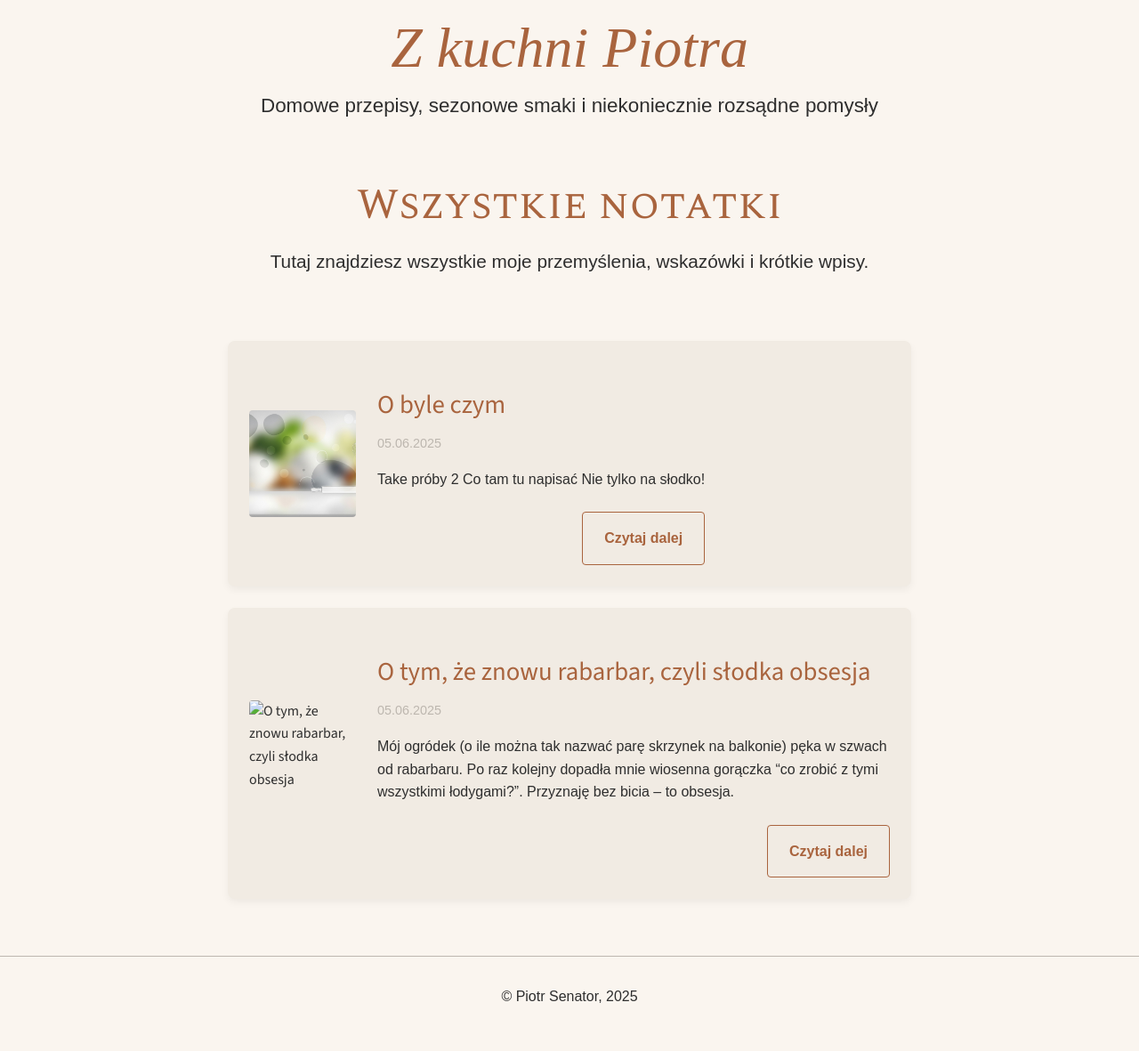
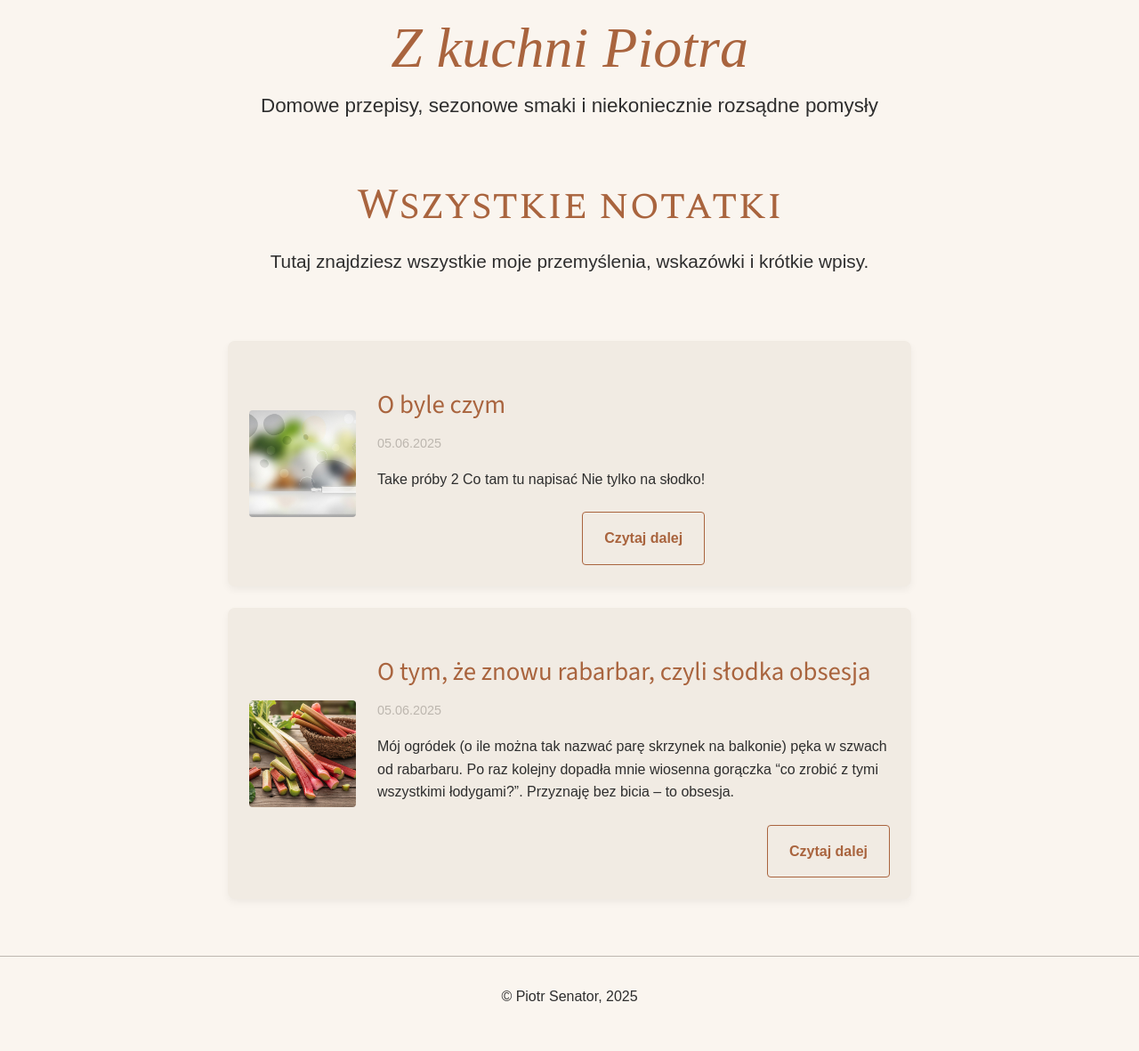
Before and after one commit to piotrsenator/kuchnia, a Jekyll site: the page built from notes.html, in a window 1280 px wide. Shown: the whole page at 89% size. Built offline with Jekyll 4.4.1, drawn with Linux system fonts in a browser that asks for light colours; some web fonts are replaced.

Commit message:
Update notes.html

```diff
--- a/notes.html
+++ b/notes.html
@@ -21,9 +21,9 @@ permalink: /notes/
                             {% assign image_prefix = '/images/notes/' %}
                             {% assign raw_image_name = note.image_main %}
                             {% assign final_image_path = nil %}
-
                             {% if raw_image_name %}
-                                {% if raw_image_name contains '/' or raw_image_name | slice: 0, 1 == '/' %}
+                                {% assign first_char = raw_image_name | slice: 0, 1 %}
+                                {% if first_char == '/' or raw_image_name contains '/' %}
                                     {% assign final_image_path = raw_image_name %}
                                 {% else %}
                                     {% assign final_image_path = image_prefix | append: raw_image_name %}
@@ -36,6 +36,7 @@ permalink: /notes/
                                 <div class="note-card__image note-card__image--placeholder"></div>
                             {% endif %}
                         </div>
+
                         <div class="note-card__content">
                             <h3 class="note-card__title">
                                 <a href="{{ note.url | relative_url }}">{{ note.title }}</a>
@@ -46,11 +47,13 @@ permalink: /notes/
                                 </time>
                                 {% if note.author %} by {{ note.author }}{% endif %}
                             </p>
+
                             {% if note.excerpt %}
                                 <p class="note-card__excerpt">{{ note.excerpt | strip_html }}</p>
                             {% else %}
                                 <p class="note-card__excerpt">{{ note.content | strip_html | truncatewords: 30 }}</p>
                             {% endif %}
+
                             <div class="note-card__footer">
                                 <a href="{{ note.url | relative_url }}" class="button primary-button">
                                     Czytaj dalej
```
